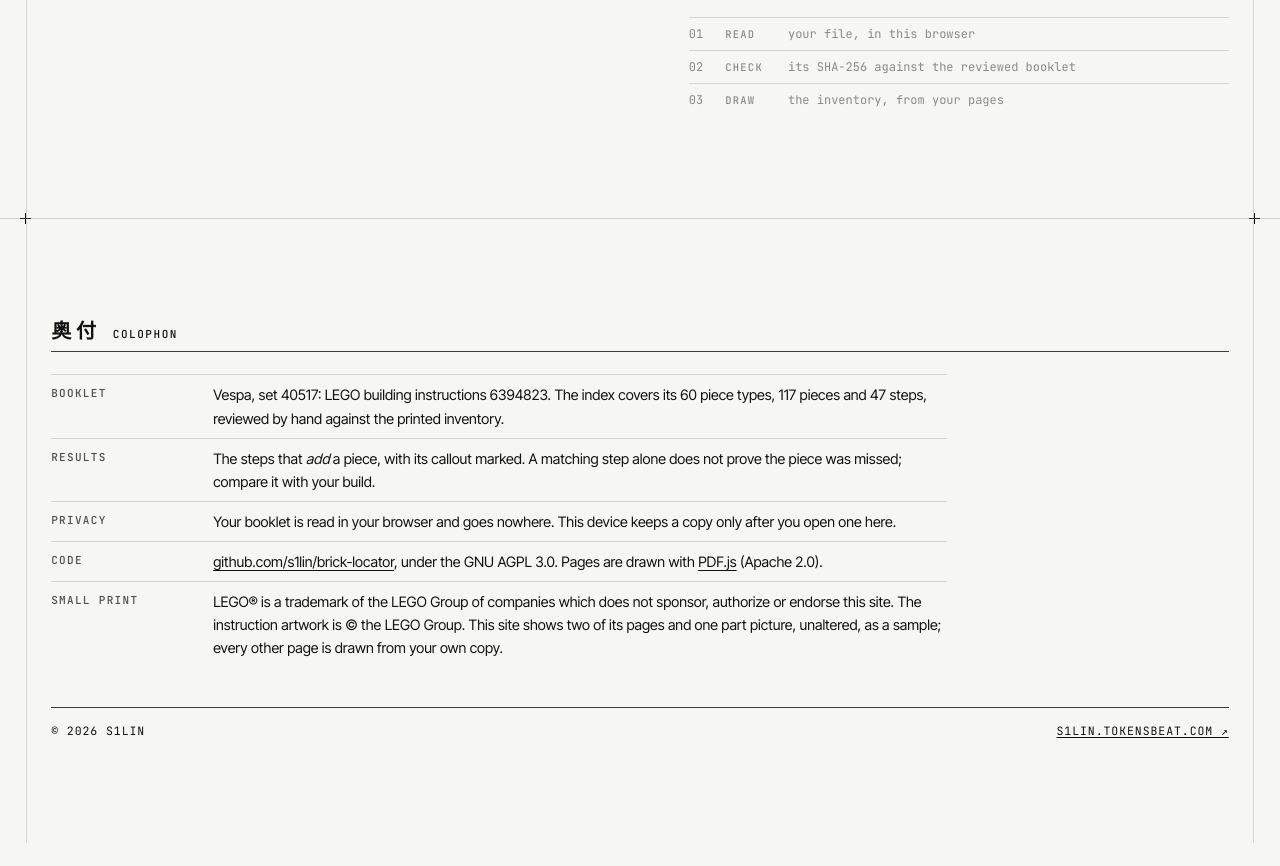
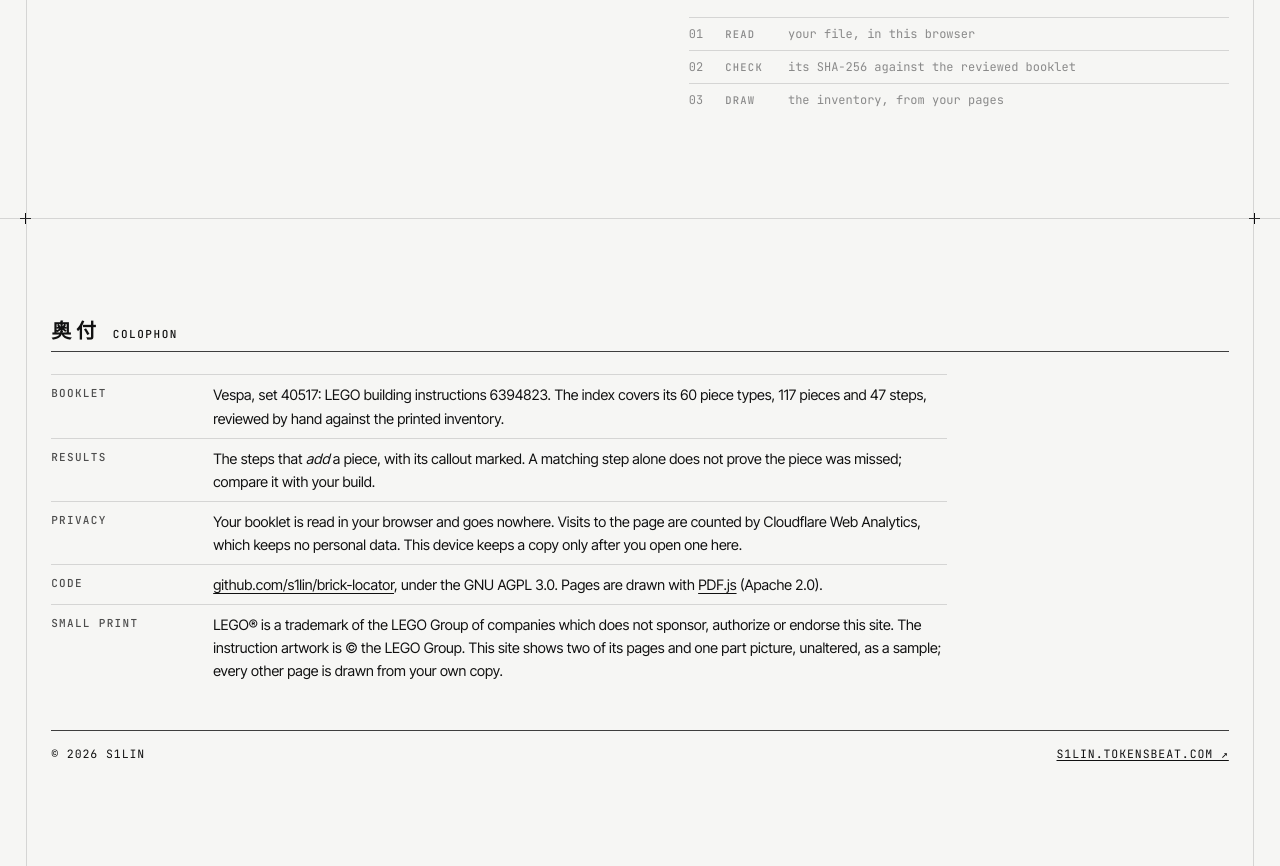
Before and after one commit to s1lin/brick-locator, a plain HTML site: page site/index.html in a window 1280 px wide. Shown: the part 1715-2581 px from the top of the page. Before the commit the page ends 2558 px from the top, so only its background shows below. Drawn offline with Linux system fonts and the light colour scheme; a web font is replaced by a local one.

Commit message:
Count visits with Cloudflare Web Analytics
Cookieless, and it keeps no personal data; the Privacy line says so.

Co-Authored-By: Claude Opus 5.5 <noreply@anthropic.com>

```diff
--- a/site/index.html
+++ b/site/index.html
@@ -125,7 +125,7 @@
       <dt>Results</dt>
       <dd>The steps that <em>add</em> a piece, with its callout marked. A matching step alone does not prove the piece was missed; compare it with your build.</dd>
       <dt>Privacy</dt>
-      <dd>Your booklet is read in your browser and goes nowhere. <span id="remembered">This device keeps a copy only after you open one here.</span> <button type="button" id="forget" hidden>Forget it</button></dd>
+      <dd>Your booklet is read in your browser and goes nowhere. Visits to the page are counted by Cloudflare Web Analytics, which keeps no personal data. <span id="remembered">This device keeps a copy only after you open one here.</span> <button type="button" id="forget" hidden>Forget it</button></dd>
       <dt>Code</dt>
       <dd><a href="https://github.com/s1lin/brick-locator">github.com/s1lin/brick-locator</a>, under the GNU AGPL 3.0. Pages are drawn with <a href="https://mozilla.github.io/pdf.js/">PDF.js</a> (Apache 2.0).</dd>
       <dt>Small print</dt>
@@ -137,5 +137,6 @@
 
 <noscript><p class="wrap">Brick Locator draws the pages from your booklet in the browser, so it needs JavaScript.</p></noscript>
 <script type="module" src="app.js"></script>
+<!-- Cloudflare Web Analytics --><script type='module' src='https://static.cloudflareinsights.com/beacon.min.js' data-cf-beacon='{"token": "7286661579884e009d222011d39117fc"}'></script><!-- End Cloudflare Web Analytics -->
 </body>
 </html>
```
